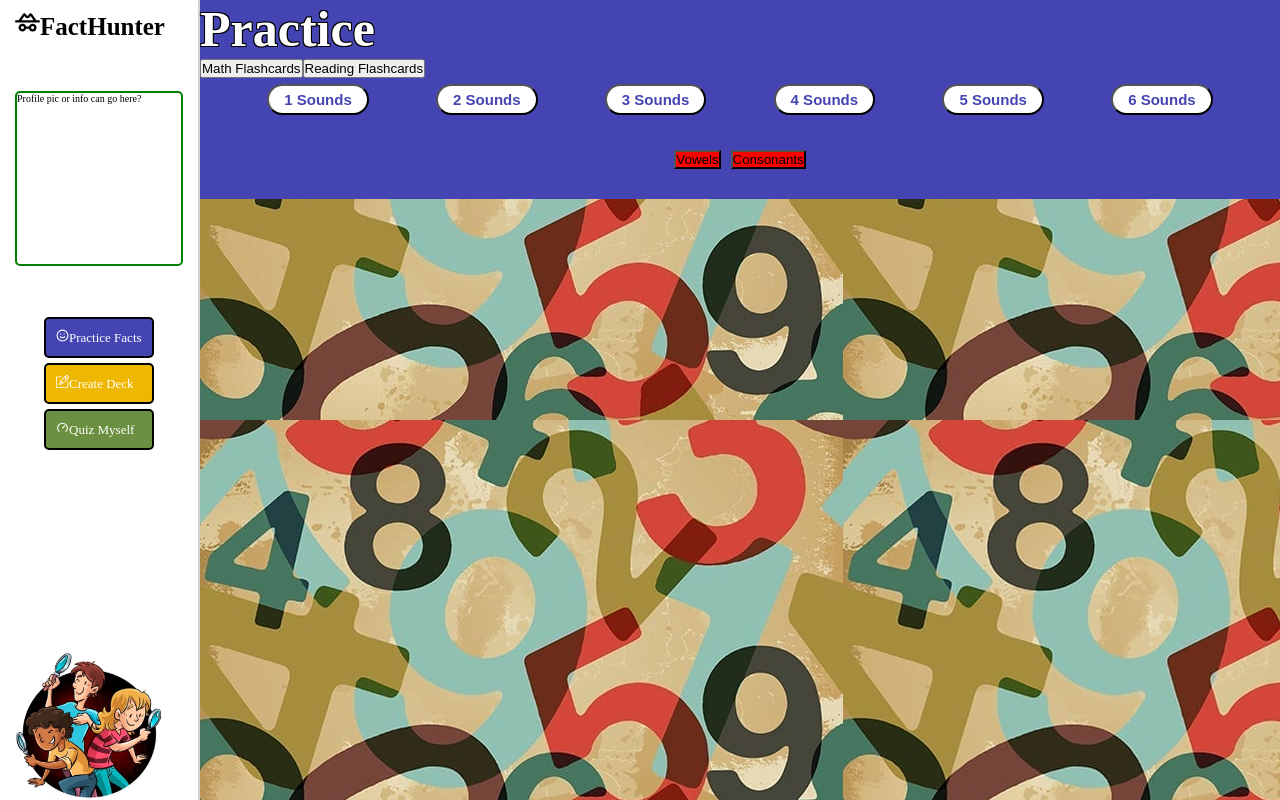
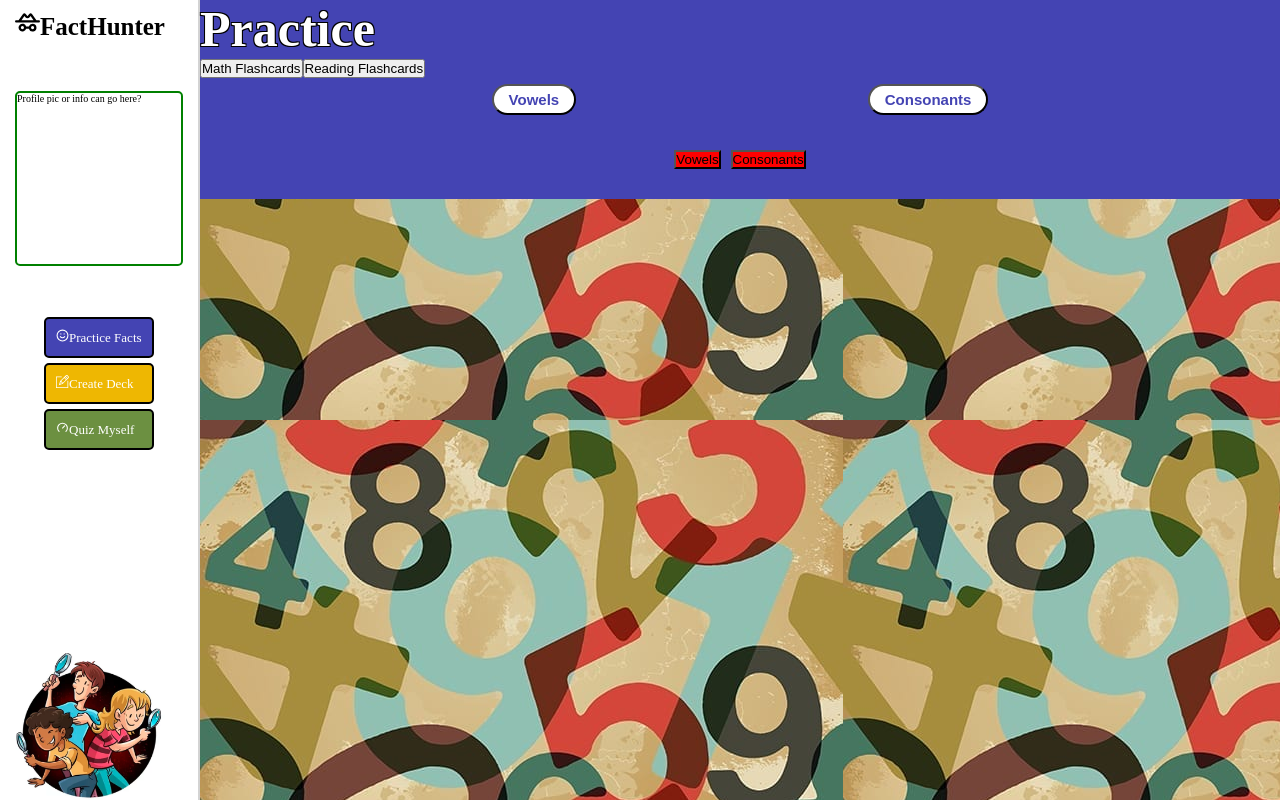
Before and after one commit to longhairshortcode/factHunterFE, a React (Vite) app: page /dashboard/practice in a window 1280 px wide. Both pictures are taken after a click on the button "Reading Flashcards". Built offline with nearby package versions, Linux system fonts and the light colour scheme.

Commit message:
got vowels and consonants to work but not visually how I want them so need to work on them

```diff
--- a/src/components/Dashboard/Workspace/Practice/Practice.jsx
+++ b/src/components/Dashboard/Workspace/Practice/Practice.jsx
@@ -7,6 +7,7 @@ function Practice() {
 
 const [selectedCategory, setSelectedCategory] = useState(null)
 const [practiceFactId, setPracticeFactId] = useState("1")
+const [readingSubcategory, setReadingSubcategory] = useState(null)
 
 const vowelSounds = [
   "short a sound", "long a sound",
@@ -15,6 +16,13 @@ const vowelSounds = [
   "short o sound", "long o sound",
   "short u sound", "long u sound",
   "short y sound", "long y sound"
+]
+
+const consonantSounds = [
+  "b sound", "c sound", "d sound", "f sound", "g sound", "h sound",
+  "j sound", "k sound", "l sound", "m sound", "n sound", "p sound",
+  "q sound", "r sound", "s sound", "t sound", "v sound", "w sound",
+  "x sound", "z sound"
 ]
 
   return (
@@ -48,15 +56,29 @@ const vowelSounds = [
          ) : (
           <div className={style.linksContainer}>
             <div className={style.links}>
-                  {Array(6).fill(null).map((_, index)=>(
-                  <button className={style.numberButton} key={index + 1} to={`${index + 1}`}>{index + 1} Sounds </button>))}
+              <button className={style.numberButton} onClick={() => setReadingSubcategory("vowels")}>Vowels</button>
+              <button className={style.numberButton} onClick={() => setReadingSubcategory("consonants")}>Consonants</button>
             </div>
+            {readingSubcategory === "vowels" && (
+              <div className={style.links}>
+                {vowelSounds.map((sound, index) => (
+                  <button className={style.numberButton} key={index + 1} onClick={() => setPracticeFactId(sound)}>{sound}</button>
+                ))}
+              </div>
+            )}
+            {readingSubcategory === "consonants" && (
+              <div className={style.links}>
+                {consonantSounds.map((sound, index) => (
+                  <button className={style.numberButton} key={index + 1} onClick={() => setPracticeFactId(sound)}>{sound}</button>
+                ))}
               </div>
             )}
           </div>
         )}
       </div>
-      <Set selectedCategory={selectedCategory} practiceFactId={practiceFactId}/>
+    )}
+  </div>
+  <Set selectedCategory={selectedCategory} practiceFactId={practiceFactId} />
 </div>
 )
 }
```
Lines whose indentation alone changed are shown as unchanged.
